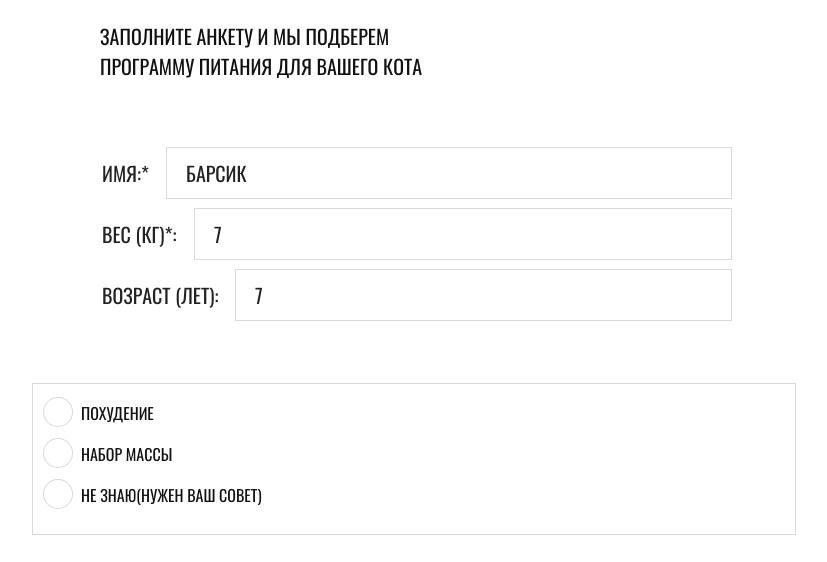
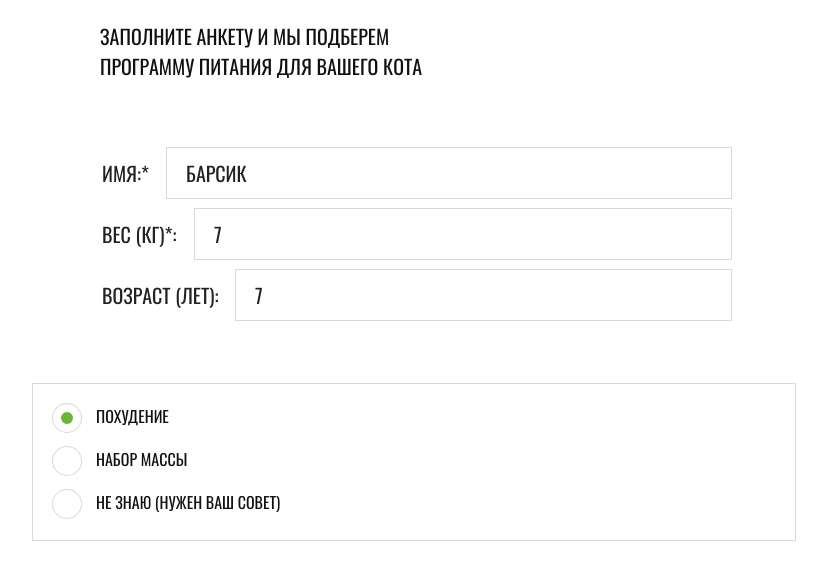
Before and after one commit to ekaleks/cat-energy-old, a plain HTML site: page source/form.html in a window 1280 px wide. Shown: the part 235-797 px from the top of the page, without its empty margins (226-1053 px from the left). Drawn offline with nearby package versions, Linux system fonts and the light colour scheme; files that its build step writes are made by us from their sources.

Commit message:
Вносит небольшие правки на странице формы

```diff
--- a/source/less/blocks/form-selection.less
+++ b/source/less/blocks/form-selection.less
@@ -13,7 +13,7 @@
   margin: 0;
   padding-left: 20px;
   padding-right: 20px;
-  padding-bottom: 8px;
+  padding-bottom: 13px;
   padding-top: 35px;
   width: 280px;
   border: none;
@@ -118,38 +118,49 @@
   display: flex;
   align-items: center;
   justify-content: flex-start;
-  margin-bottom: 10px;
+  margin-bottom: 15px;
 }
 
 .form-selection__field-radio {
-  position: relative;
-  margin-bottom: 13px;
+  display: none;
 }
 
-.form-selection__label-radio {
+.form-selection__field-radio + .form-selection__label-radio {
+
   .oswald;
   padding-top: 0;
   padding-bottom: 0;
   padding-right: 0;
-  padding-left: 15px;
+  padding-left: 0;
   margin: 0;
-  margin-bottom: 13px;
   text-transform: uppercase;
   border: none;
-  outline: none;
 }
 
-.form-selection__field-radio::before {
+.form-selection__field-radio + .form-selection__label-radio::before {
   content: "";
-  position: absolute;
-  top: -9px;
-  left: -9px;
+  margin-right: 15px;
+  display: inline-block;
+  vertical-align: middle;
   width: 12px;
   height: 12px;
   border: 8px solid @white;
   box-shadow: 0 0 0 1px @border-grey;
   border-radius: 50%;
   background-color: @white;
+}
+
+.form-selection__field-radio:checked + .form-selection__label-radio::before {
+  content: "";
+  margin-right: 15px;
+  display: inline-block;
+  vertical-align: middle;
+  width: 12px;
+  height: 12px;
+  border: 8px solid @white;
+  box-shadow: 0 0 0 1px @border-grey;
+  border-radius: 50%;
+  background-color: @green;
 }
 
 .form-selection__wrapper-contacts {
```
Also changed, not shown: source/form.html (+1 -1 lines).
